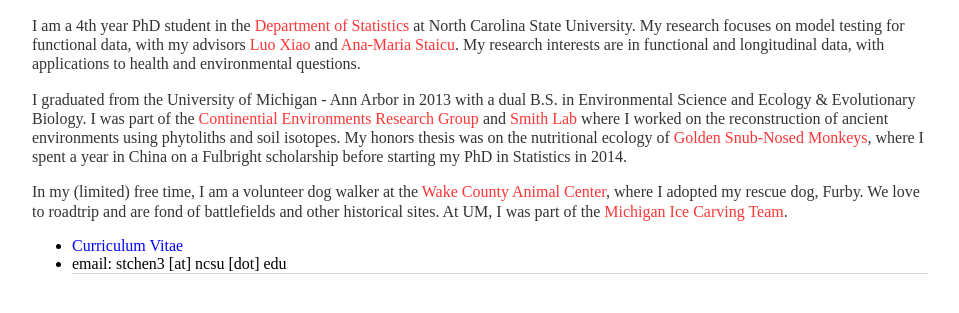
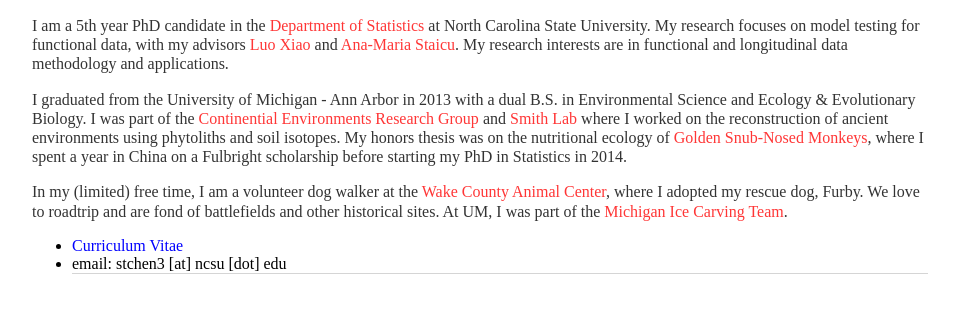
Before and after one commit to stchen3/stchen3.github.io, a Jekyll site: the page built from index.html, in a window 1280 px wide, cut to the strip 476-789 px from the top of the page. Shown: the whole strip, without its empty margins (160-1119 px from the left). Built offline with Jekyll 4.4.1, drawn with Linux system fonts in a browser that asks for light colours.

Commit message:
Update index.html

```diff
--- a/index.html
+++ b/index.html
@@ -14,10 +14,10 @@ title: Stephanie T. Chen
 		</div><!-- /.container -->
 
 		<p>
-			I am a 4th year PhD student in the <a href="http://www.stat.ncsu.edu/" target="blank"><font color=#FF3636>Department of Statistics</font></a> at North Carolina State University.
+			I am a 5th year PhD candidate in the <a href="http://www.stat.ncsu.edu/" target="blank"><font color=#FF3636>Department of Statistics</font></a> at North Carolina State University.
 			My research focuses on model testing for functional data, with my advisors <a href="http://www4.stat.ncsu.edu/~xiao/" target="blank"><font color=#FF3636>Luo Xiao</font></a> and
 			<a href="http://www4.stat.ncsu.edu/~staicu/" target="blank"><font color=#FF3636>Ana-Maria Staicu</font></a>.
-			My research interests are in functional and longitudinal data, with applications to health and environmental questions.
+			My research interests are in functional and longitudinal data methodology and applications.
 		</p>
 
 		<p>
```
